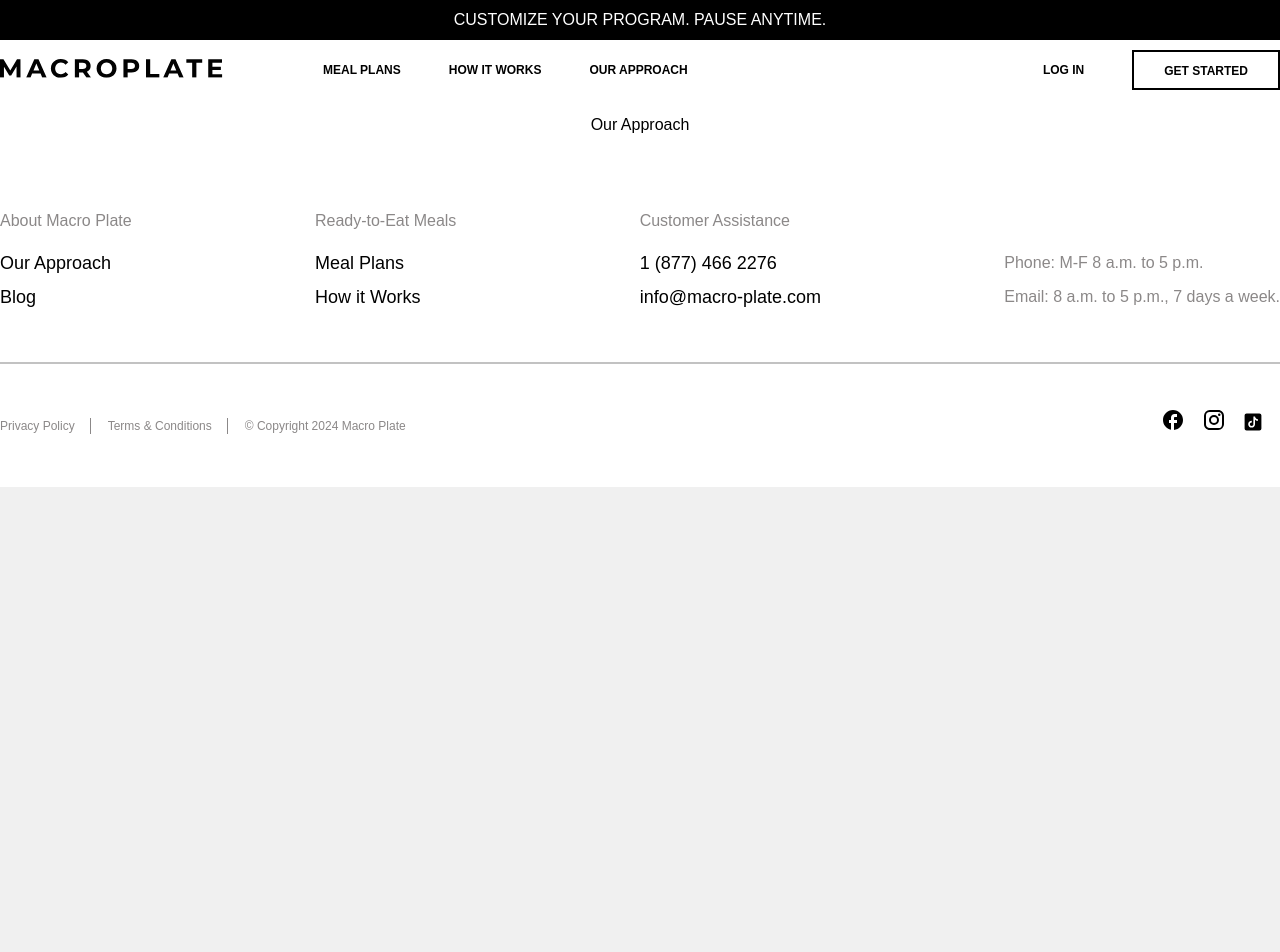
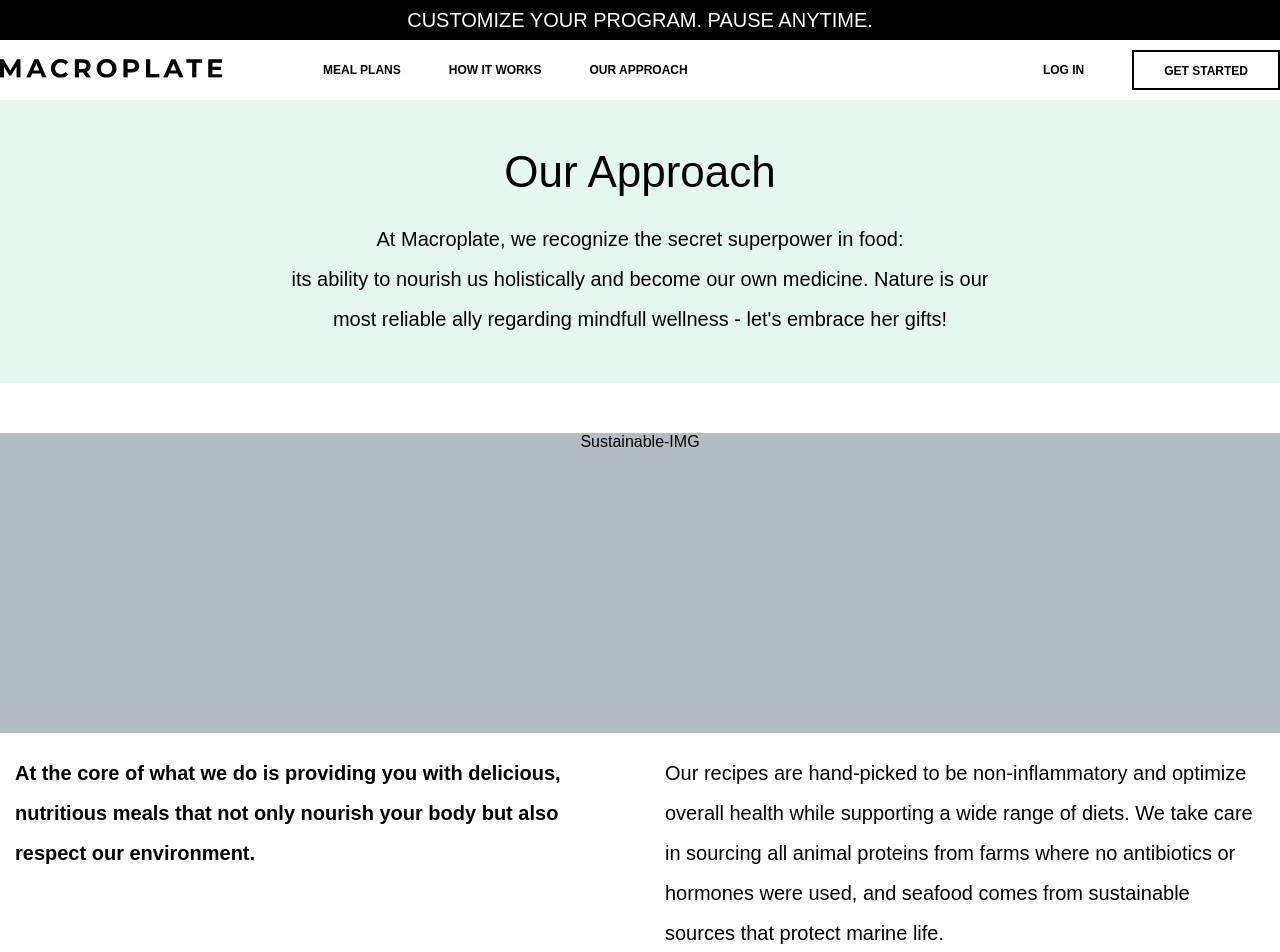
Before and after one commit to AdityaKumarPrajapati/macroplate-react, a React (Create React App) app: page /our-approach in a window 1280 px wide. Shown: the top 952 px of the page. Before the commit the page ends 800 px from the top, so only its background shows below. Built offline with nearby package versions, Linux system fonts and the light colour scheme.

Commit message:
our page

```diff
--- a/src/components/OurApproach.js
+++ b/src/components/OurApproach.js
@@ -1,12 +1,41 @@
-// src/components/Home.js
+import React from "react";
+import OurApproachTittle from "./OurApproachTittle";
+import './css/OurApproach.css';
 
-import React from 'react';
-// import './css/Home.css'; // Import CSS for styling the Home component
-
-function OurApproach() {
+const OurApproach = () => {
   return (
-    <div className="home">
-      <p>Our Approach</p>
+    <div className="">
+      <OurApproachTittle />
+      <div className="SustainableWrapper container">
+        <div className="SustainableImage">
+          Sustainable-IMG
+        </div>
+        <div className="SustainableContent">
+          <div className="SustainableTitle">
+            <p className="SustainableTitleText marginZero paddingZero">
+            At the core of what we do is providing you with delicious, nutritious meals that not only nourish your body but also respect our environment.
+            </p>
+          </div>
+          <div className="SustainableText marginZero paddingZero">
+          Our recipes are hand-picked to be non-inflammatory and optimize overall health while supporting a wide range of diets. We take care in sourcing all animal proteins from farms where no antibiotics or hormones were used, and seafood comes from sustainable sources that protect marine life.
+          </div>
+        </div>
+      </div>
+      <div className="ReducingWrapper container">
+        <div className="SustainableImage">
+          Reducing-IMG
+        </div>
+        <div className="ReducingContent">
+          <div className="ReducingTitle">
+            <p className="ReducingTitleText marginZero paddingZero">
+            We plan and order our ingredients before meals are produced to keep our food waste below 1%.
+            </p>
+          </div>
+          <div className="ReducingText marginZero paddingZero">
+            The US food supply is being squandered, with an estimated 30-40% of it ending up in landfills. Wholesome food that could have helped feed families in need is sent to landfills. By signing up for meal programs in advance, clients help us to minimize the number of resources utilized when it comes time to create their delicious dishes.
+          </div>
+        </div>
+      </div>
     </div>
   );
 }
--- /dev/null
+++ b/src/components/OurApproachTittle.js
@@ -0,0 +1,13 @@
+function OurApproachTittle() {
+    return (
+        <div className="ourApproachTittle">
+            <h2 className="marginZero paddingZero ourApproachHeading">Our Approach</h2>
+            <div className="ourApproachDescription marginZero paddingZero">
+                <p className="marginZero paddingZero">At Macroplate, we recognize the secret superpower in food:</p>
+                <p className="marginZero paddingZero">its ability to nourish us holistically and become our own medicine. Nature is our most reliable ally regarding mindfull wellness - let's embrace her gifts!</p>
+            </div>
+        </div>
+    );
+}
+
+export default OurApproachTittle;
--- /dev/null
+++ b/src/components/css/OurApproach.css
@@ -0,0 +1,52 @@
+.ourApproachTittle {
+    background: rgba(10, 171, 101, 0.102);
+    padding: 44px 0;
+    text-align: center;
+    margin-bottom: 50px;
+}
+
+.ourApproachHeading {
+    font-size: 44px;
+    font-weight: 100;
+    margin-bottom: 20px !important;
+    line-height: 55px;
+}
+
+.ourApproachDescription{
+    max-width: 700px;
+    margin: 0 auto !important;
+}
+
+p{
+    font-size: 20px;
+    line-height: 40px;
+}
+
+.SustainableImage {
+    background: rgb(4, 37, 60, 0.3);
+    height: 300px;
+    width: 100%;
+    margin-bottom: 20px;
+}
+
+.SustainableContent, .ReducingContent {
+    display: flex;
+    margin-bottom: 50px;
+}
+
+.SustainableTitle, .SustainableText, .ReducingTitle, .ReducingText {
+    width: 50%;
+    font-size: 20px;
+    margin: 0 15px !important;
+    line-height: 40px;
+    text-align: left;
+}
+
+.SustainableTitleText, .ReducingTitleText {
+    font-weight: 600;
+    max-width: 600px;
+}
+
+.SustainableText {
+    max-width: 600px;
+}
```
Also changed, not shown: 1 other file (tests, documents, lock files or other folders).
